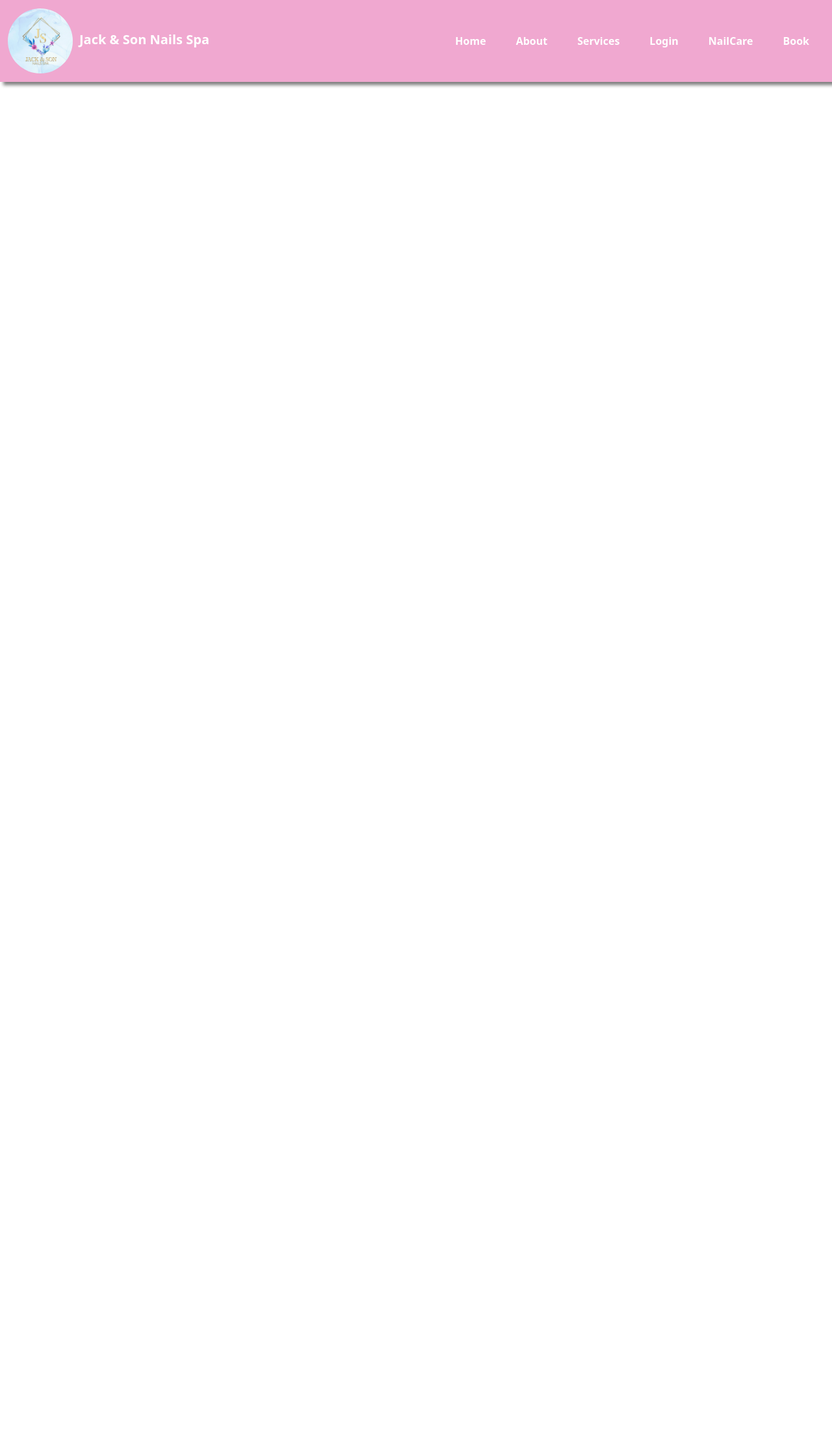
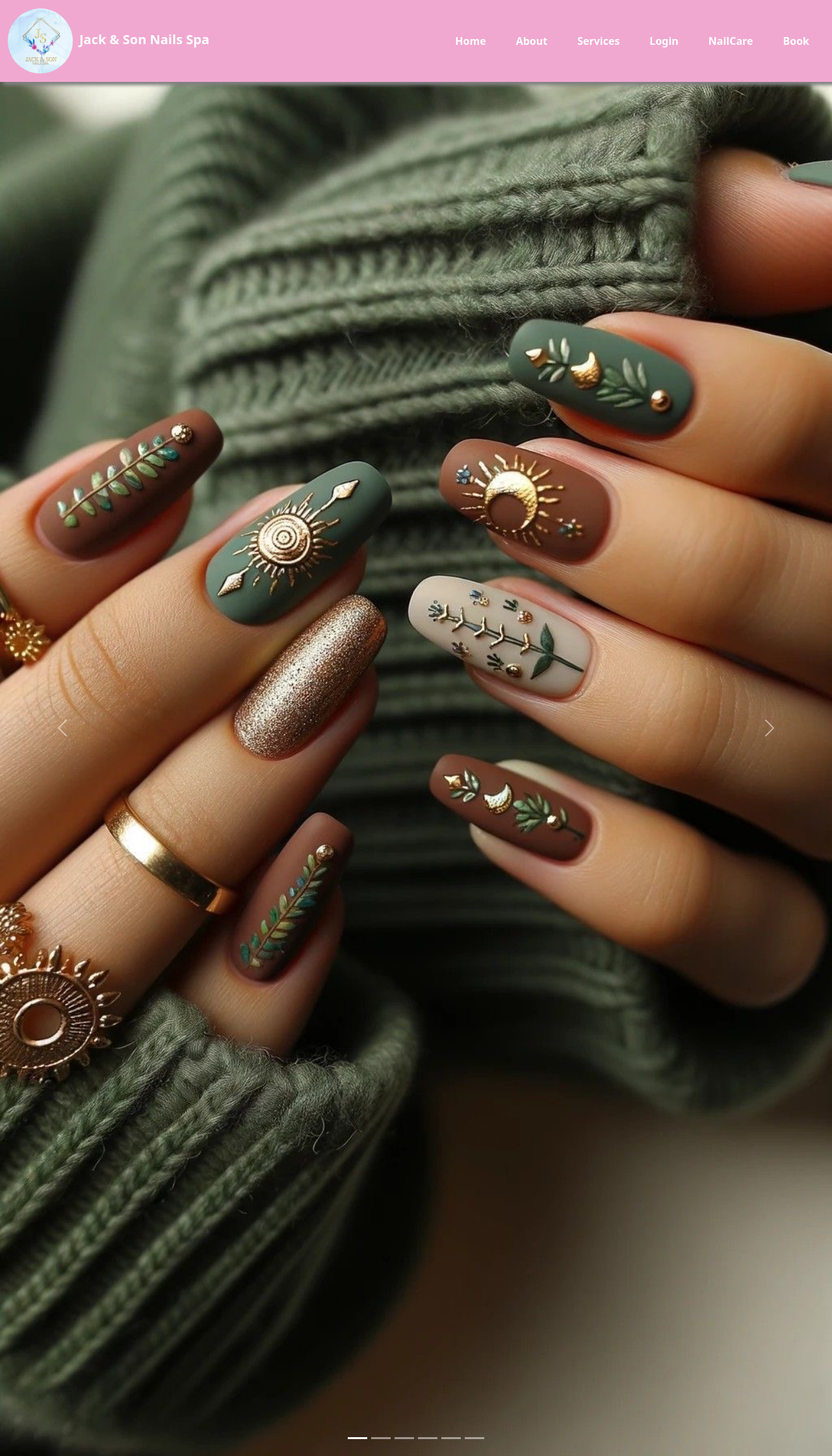
Before and after one commit to iUtsa/Jack-and-Son-Nail-Salon-fullstack, a Flask app: page / in a window 1280 px wide. Shown: the whole page at 65% size. Before the commit the page ends 134 px from the top, so only its background shows below. Run offline with Flask 3, Linux system fonts and the light colour scheme.

Commit message:
index page addedwith transition

```diff
--- a/templates/client/index.html
+++ b/templates/client/index.html
@@ -10,6 +10,9 @@
 
     <link rel="preconnect" href="https://fonts.googleapis.com">
     <link rel="preconnect" href="https://fonts.gstatic.com" crossorigin>
+    <link rel="preconnect" href="https://fonts.googleapis.com">
+<link rel="preconnect" href="https://fonts.gstatic.com" crossorigin>
+<link href="https://fonts.googleapis.com/css2?family=Josefin+Sans:ital,wght@0,100..700;1,100..700&display=swap" rel="stylesheet">
 
     <link rel="preconnect" href="https://fonts.gstatic.com" crossorigin>
     <link
@@ -23,8 +26,8 @@
 <body>
     <nav class="navbar navbar-expand-lg custom-navbar fixed-top">
         <div class="container-fluid">
-            <a class="navbar-brand" href="/" text-decoration="none">
-                <img src="/templates/photos/js-logo.webp" alt="logo" style="height: 100px; margin-right: 10px; border-radius: 50%;" >Jack & Son Nails Spa</a>
+            <a class="navbar-brand" href="index.html" text-decoration="none">
+                <img src="/templates/photos/js-logo.webp" alt="logo" style="height: 100px; margin-right: 10px; border-radius: 50%;" ><span id="headline">Jack & Son Nails Spa<span></a>
             <button class="navbar-toggler" type="button" data-bs-toggle="collapse" data-bs-target="#navbarNav"
                 aria-controls="navbarNav" aria-expanded="false" aria-label="Toggle navigation">
                 <span class="navbar-toggler-icon"></span>
@@ -58,6 +61,49 @@
         </div>
     </nav>
 
+    <div id="carouselExampleIndicators" class="carousel slide" data-bs-ride="carousel" data-bs-interval="2000">
+        <div class="carousel-indicators">
+            <button type="button" data-bs-target="#carouselExampleIndicators" data-bs-slide-to="0" class="active" aria-current="true" aria-label="Slide 1"></button>
+            <button type="button" data-bs-target="#carouselExampleIndicators" data-bs-slide-to="1" aria-label="Slide 2"></button>
+            <button type="button" data-bs-target="#carouselExampleIndicators" data-bs-slide-to="2" aria-label="Slide 3"></button>
+            <button type="button" data-bs-target="#carouselExampleIndicators" data-bs-slide-to="3" aria-label="Slide 4"></button>
+            <button type="button" data-bs-target="#carouselExampleIndicators" data-bs-slide-to="4" aria-label="Slide 5"></button>
+            <button type="button" data-bs-target="#carouselExampleIndicators" data-bs-slide-to="5" aria-label="Slide 6"></button>
+        </div>
+        <div class="carousel-inner">
+            <div class="carousel-item active">
+                <img src="/templates/photos/ph5.JPG" class="d-block w-100" alt="Photo 1">
+            </div>
+            <div class="carousel-item">
+                <img src="/templates/photos/ph4.jpg" class="d-block w-100" alt="Photo 2">
+            </div>
+            <div class="carousel-item">
+                <img src="/templates/photos/ph12.avif" class="d-block w-100" alt="Photo 3">
+            </div>
+            <div class="carousel-item">
+                <img src="/templates/photos/ph13.avif" class="d-block w-100" alt="Photo 4">
+            </div>
+            <div class="carousel-item">
+                <img src="/templates/photos/ph3.jpg" class="d-block w-100" alt="Photo 5">
+            </div>
+            <div class="carousel-item">
+                <img src="/templates/photos/ph15.avif" class="d-block w-100" alt="Photo 6">
+            </div>
+            <div class="carousel-item">
+                <img src="/templates/photos/ph17.avif" class="d-block w-100" alt="Photo 7">
+            </div>
+
+        </div>
+        <button class="carousel-control-prev" type="button" data-bs-target="#carouselExampleIndicators" data-bs-slide="prev">
+            <span class="carousel-control-prev-icon" aria-hidden="true"></span>
+            <span class="visually-hidden">Previous</span>
+        </button>
+        <button class="carousel-control-next" type="button" data-bs-target="#carouselExampleIndicators" data-bs-slide="next">
+            <span class="carousel-control-next-icon" aria-hidden="true"></span>
+            <span class="visually-hidden">Next</span>
+        </button>
+    </div>
+
 
 
 
```
Also changed, not shown: templates/client/login.html (+8 -2 lines), templates/photos/ph1.jpg (added), templates/photos/ph11.avif (added), templates/photos/ph12.avif (added), templates/photos/ph13.avif (added), templates/photos/ph14.avif (added), templates/photos/ph15.avif (added), templates/photos/ph17.avif (added), templates/photos/ph2.jpg (added), templates/photos/ph3.jpg (added), templates/photos/ph4.jpg (added), templates/photos/ph5.JPG (added), templates/photos/ph6.jpg (added), templates/photos/ph7.jpg (added), 1 more files.
